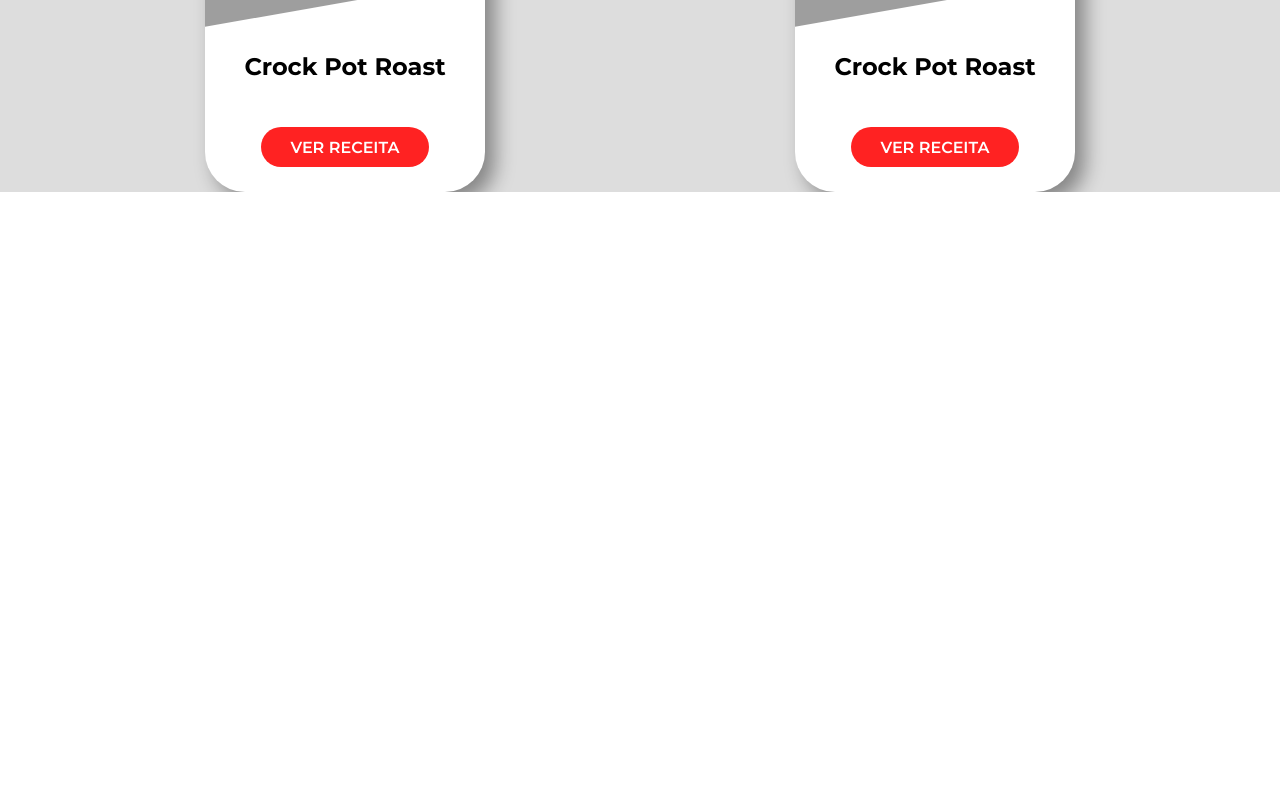
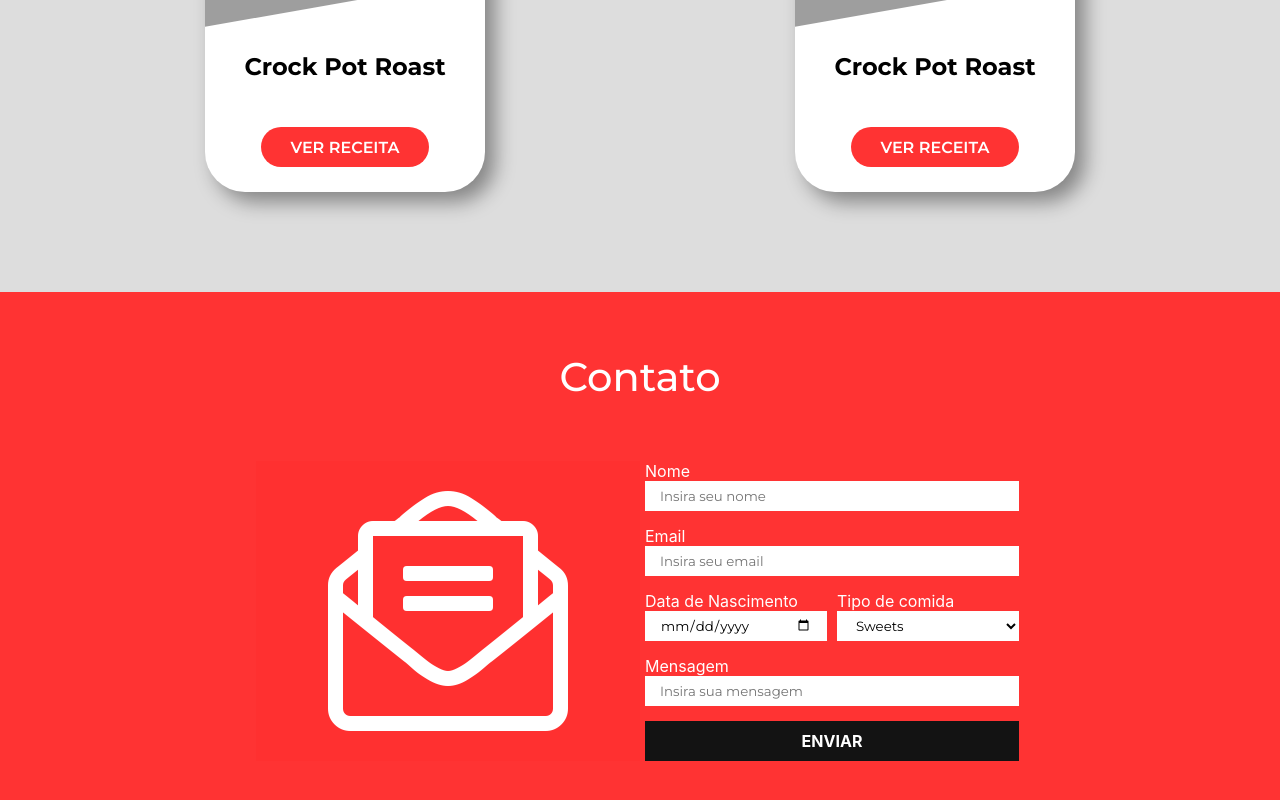
Before and after one commit to Matt-Fontes/appmoove_teste, a React (Create React App) app: page / in a window 1280 px wide. Shown: the part 1660-2460 px from the top of the page. Before the commit the page ends 1852 px from the top, so only its background shows below. Built offline with nearby package versions, Linux system fonts and the light colour scheme; grey boxes are pictures that could not be loaded.

Commit message:
Footer design e funcionalidades simples

```diff
--- a/src/components/body/body.css
+++ b/src/components/body/body.css
@@ -4,6 +4,7 @@
     position: relative;
     display: flex;
     flex-direction: column;
+    padding-bottom: 100px;
 }
 
 .bodyTitle{
--- a/src/components/card/card.css
+++ b/src/components/card/card.css
@@ -51,7 +51,7 @@
     width: 60%;
     text-align: center;
     margin: auto auto 25px auto;
-    background: #f22;
+    background: #f33;
     color: #fff;
     height: 40px;
     font-size: 16px;
--- a/src/components/footer/footer.css
+++ b/src/components/footer/footer.css
@@ -0,0 +1,102 @@
+.footerContainer{
+    width: 100%;
+    height: 80vh;
+    background: #f33;
+    display: flex;
+    flex-direction: column;
+}
+
+.footerTitle{
+    margin: 60px auto;
+    color: #fff;
+    font-family: Montserrat;
+    font-size: 40px;
+    font-weight: 500;
+    text-align: center;
+}
+
+.contactContainer{
+    display: flex;
+    width: 60%;
+    margin: 0 auto;
+}
+
+.left, .right{
+    width: 50%;
+    display: flex;
+    flex-wrap: wrap;
+    align-content: flex-start;
+    height: 100%;
+}
+
+.mailIcon {
+    color: #fff;
+    margin: auto;
+    font-size: 240px;
+    height: 100%;
+    width: 100%;
+    display: flex;
+    justify-content: center;
+    align-items: center;
+    background: #f222;
+}
+
+.inputContainer{
+    margin: 0 5px 15px 5px;
+    width: 100%;
+}
+
+.inputTitle{
+    text-align: left;
+    color: #fff;
+}
+
+.inputField{
+    width: 100%;
+    outline: none;
+    background: #fff;
+    border: none;
+    height: 30px;
+    box-sizing: border-box;
+    padding: 0 15px;
+    font-family: Montserrat;
+    position: relative;
+}
+
+.short{
+    width: calc(50% - 10px);
+}
+
+.enviar{
+    width: 100%;
+    height: 40px;
+    background: #131313;
+    box-sizing: border-box;
+    margin: 0 5px;
+    color: #fff;
+    text-transform: uppercase;
+    display: flex;
+    justify-content: center;
+    align-items: center;
+    font-weight: bold;
+    transition: all .2s;
+}
+
+.enviar:hover{
+    cursor: pointer;
+    filter: brightness(1.4);
+}
+
+@media screen and (max-width: 1080px){
+    .left{
+        display: none;
+    }
+
+    .right{
+        width: 100%;
+    }
+
+    .short{
+        width: 100%;
+    }
+}
--- a/src/components/footer/footer.js
+++ b/src/components/footer/footer.js
@@ -0,0 +1,81 @@
+import {React, useState} from "react";
+import './footer.css';
+
+function Footer(){
+
+    const [name, setName] = useState("");
+    const [email, setEmail] = useState("");
+    const [date, setDate] = useState("");
+    const [type, setType] = useState("sweets");
+    const [msg, setMsg] = useState("");
+
+    function handleNameChange(e){
+        setName(e.target.value);
+    }
+
+    function handleEmailChange(e){
+        setEmail(e.target.value);
+    }
+
+    function handleDateChange(e){
+        setDate(e.target.value);
+    }
+
+    function handleTypeChange(e){
+        setType(e.target.value);
+    }
+
+    function handleMsgChange(e){
+        setMsg(e.target.value);
+    }
+
+    function handleSubmit(e){
+
+    }
+
+    return (
+        <div className="footerContainer">
+            <div className="footerTitle">Contato</div>
+            <div className="contactContainer">
+                <div className="left">
+                    <i className="fal fa-envelope-open-text mailIcon"></i>
+                </div>
+                <div className="right">
+
+                    <div className="inputContainer">
+                        <div className="inputTitle">Nome</div>
+                        <input type="text" className="inputField" placeholder="Insira seu nome" onChange={handleNameChange}/>
+                    </div>
+                    <div className="inputContainer">
+                        <div className="inputTitle">Email</div>
+                        <input type="text" className="inputField" placeholder="Insira seu email" onChange={handleEmailChange}/>
+                    </div>
+                    <div className="inputContainer short">
+                        <div className="inputTitle">Data de Nascimento</div>
+                        <input type="date" className="inputField" placeholder="Data de Nascimento" onChange={handleDateChange}/>
+                    </div>
+                    <div className="inputContainer short">
+                        <div className="inputTitle">Tipo de comida</div>
+                        <select className="inputField" name="type" id="type" onChange={handleTypeChange}>
+                            <option value="sweets">Sweets</option>
+                            <option value="snacks">Snacks</option>
+                        </select>
+                    </div>
+
+                    <div className="inputContainer">
+                        <div className="inputTitle">Mensagem</div>
+                        <input type="text" className="inputField large" placeholder="Insira sua mensagem" onChange={handleMsgChange}/>
+                    </div>
+
+                    <div className="enviar" onClick={handleSubmit}>Enviar</div>
+
+
+
+
+                </div>
+            </div>
+        </div>
+    );
+}
+
+export default Footer;
--- a/src/components/header/header.css
+++ b/src/components/header/header.css
@@ -17,7 +17,7 @@
     position: absolute;
     width: 50px;
     height: 300px;
-    background: #f22;
+    background: #f33;
     bottom: -150px;
     z-index: 2;
     right: 5%;
@@ -65,7 +65,7 @@
     align-items: center;
     justify-content: center;
     border-radius: 50%;
-    background: #f22;
+    background: #f33;
     transition: all .2s;
 }
 
--- a/src/pages/main/main.js
+++ b/src/pages/main/main.js
@@ -1,6 +1,7 @@
 import React from "react";
 import Header from "../../components/header/header";
 import Body from "../../components/body/body";
+import Footer from "../../components/footer/footer";
 import './main.css';
 
 function Main(){
@@ -8,6 +9,7 @@ function Main(){
         <div className="main">
             <Header></Header>
             <Body></Body>
+            <Footer></Footer>
         </div>
     );
 }
```
